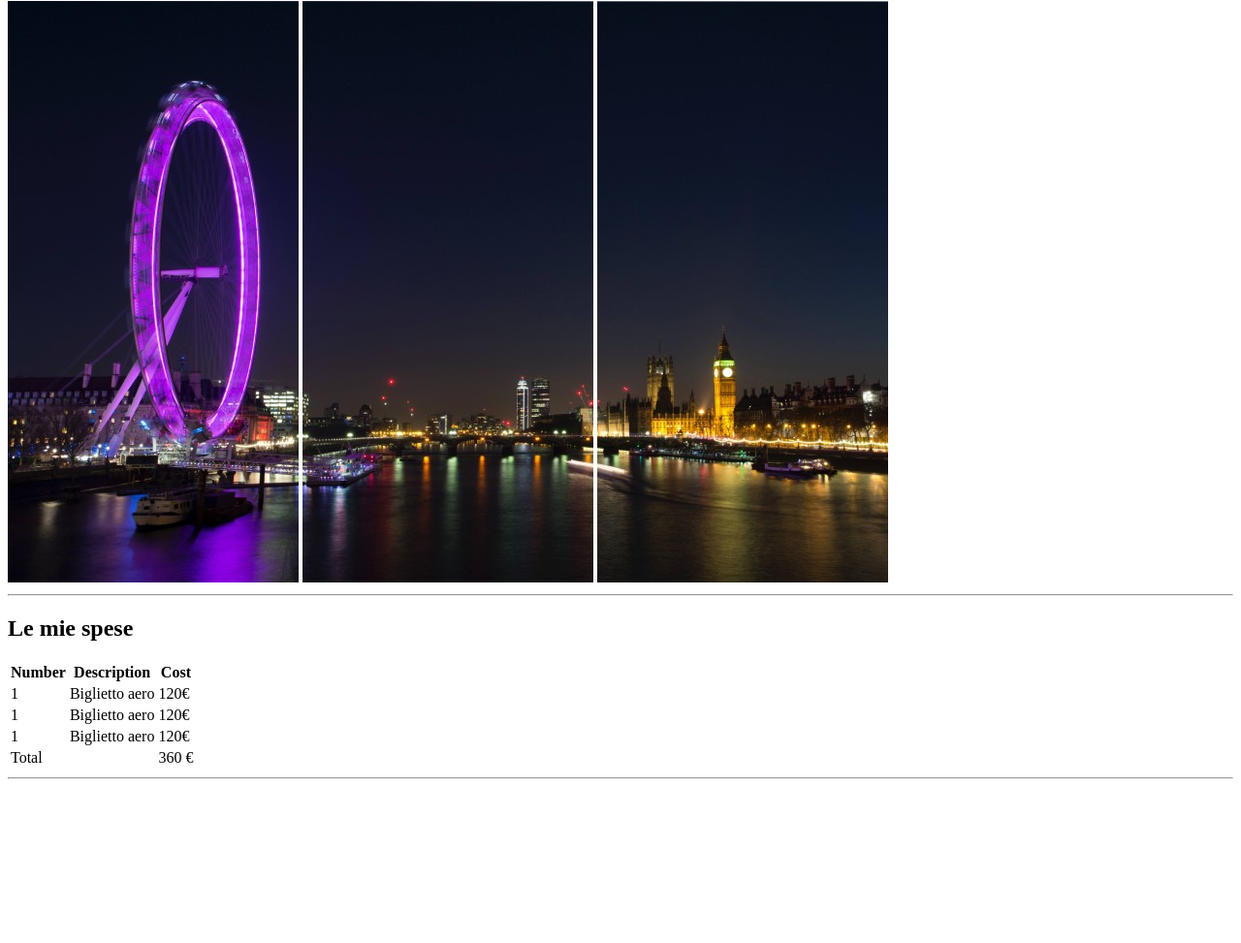
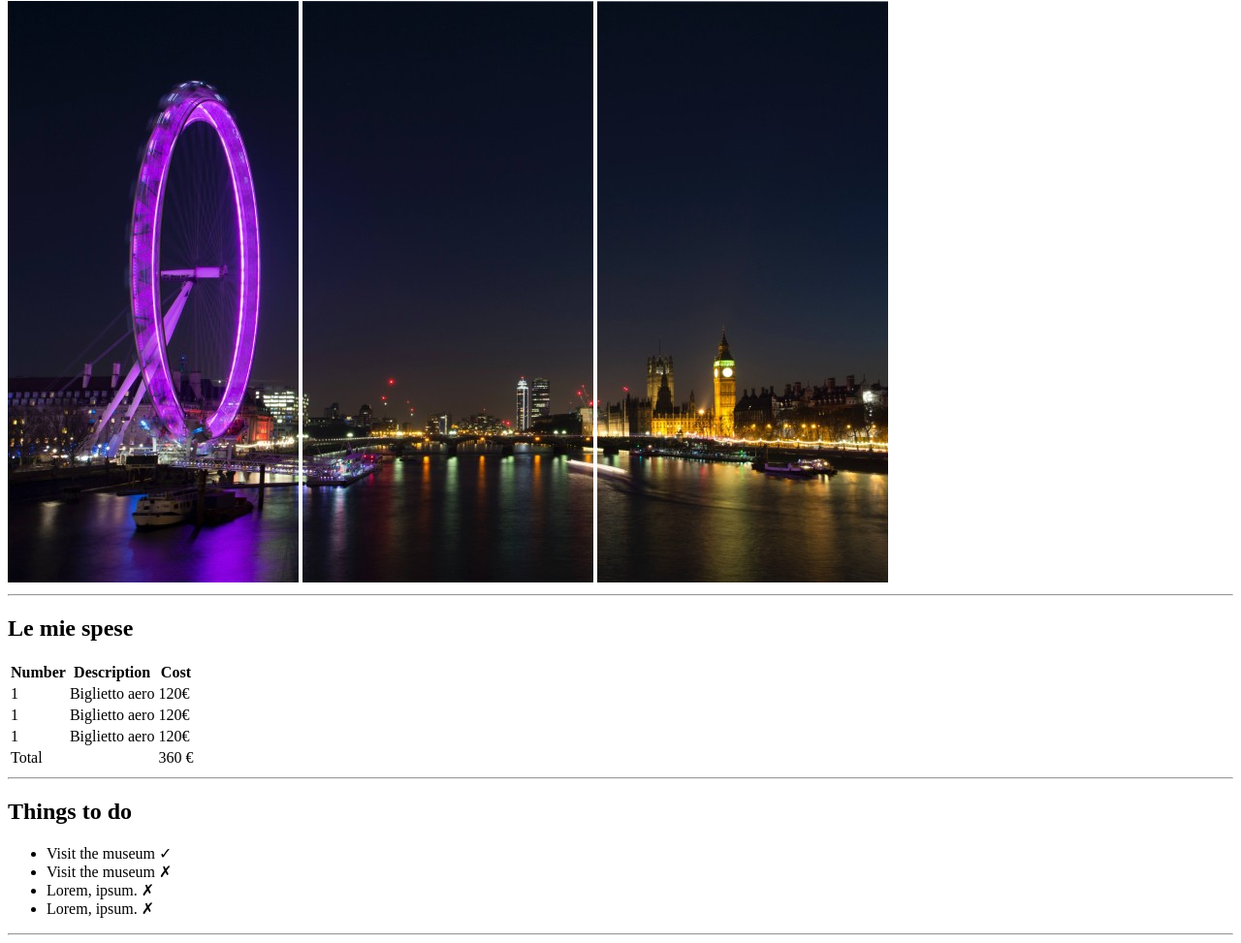
Before and after one commit to fabiopacifici/london_trip, a plain HTML site: page index.html in a window 1280 px wide. Shown: the part 79-1052 px from the top of the page at 97% size. Before the commit the page ends 891 px from the top, so only its background shows below. Drawn offline with Linux system fonts and the light colour scheme.

Commit message:
add thigs to do section

```diff
--- a/index.html
+++ b/index.html
@@ -62,6 +62,19 @@
             <hr>
         </section>
 
+        <section>
+            <h2>Things to do</h2>
+            <ul>
+                <li>Visit the museum <span>&check;</span></li>
+                <li>Visit the museum <span>&cross;</span></li>
+                <li>Lorem, ipsum. <span>&cross;</span></li>
+                <li>Lorem, ipsum. <span>&cross;</span></li>
+            </ul>
+
+            <hr>
+        </section>
+
+
 
     </main>
 
```
